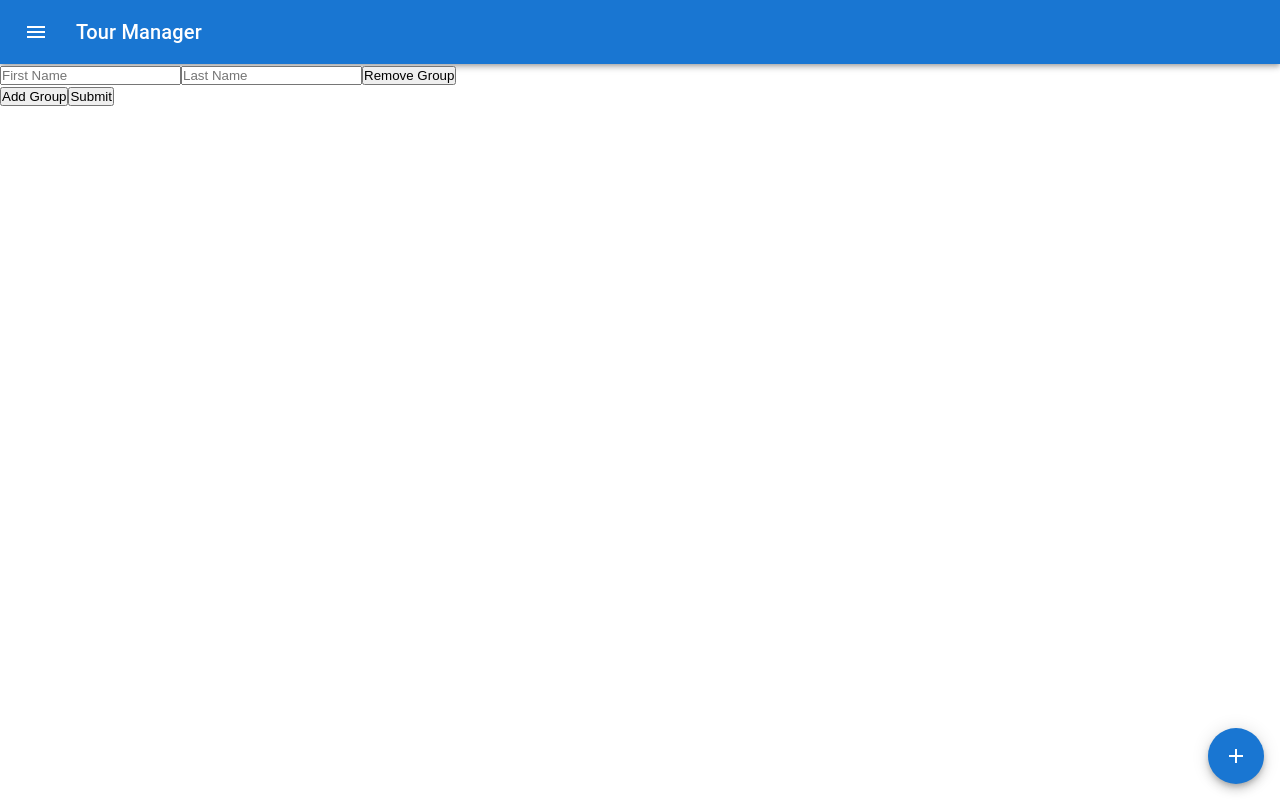
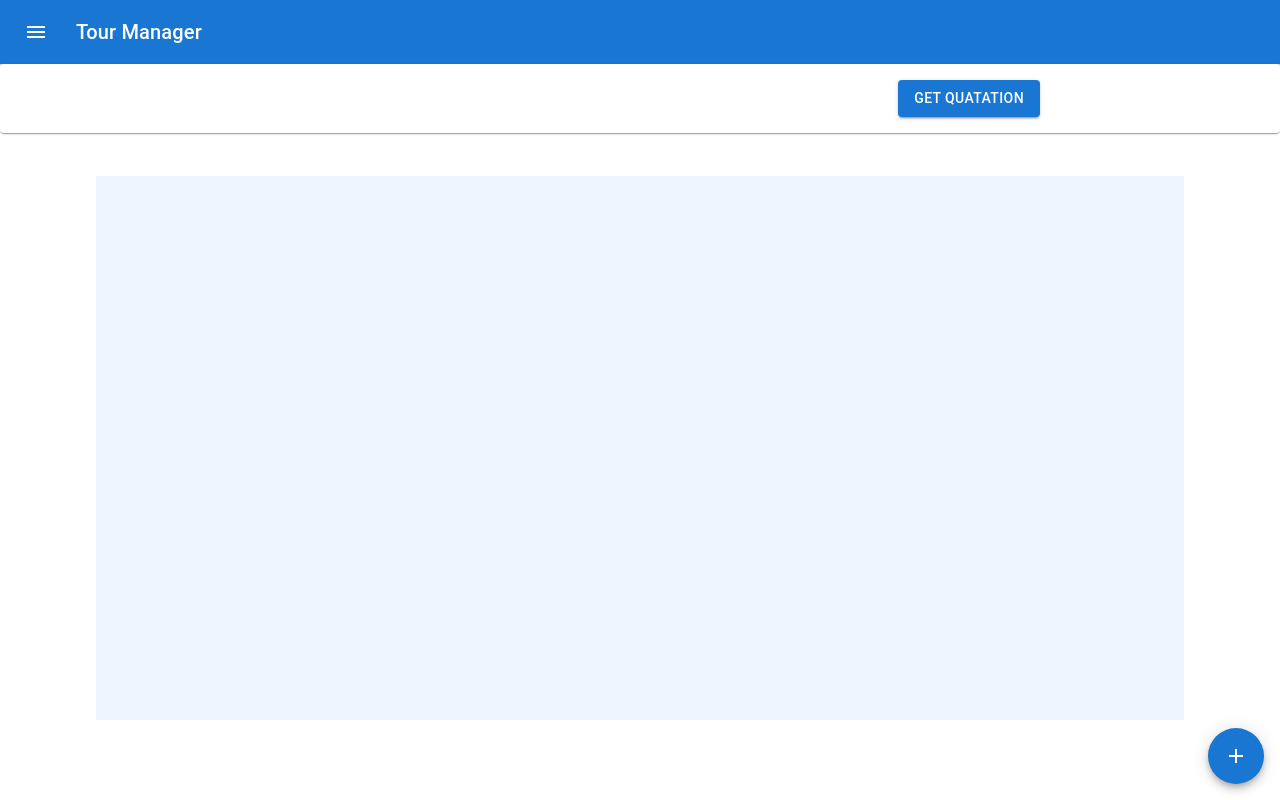
Before and after one commit to gogetin/tour-management-tool, a Next.js app: page /packages/details in a window 1280 px wide. Built offline with nearby package versions, Linux system fonts and the light colour scheme.

Commit message:
details page wip

```diff
--- a/app/(protected)/packages/details/page.jsx
+++ b/app/(protected)/packages/details/page.jsx
@@ -21,9 +21,25 @@ import {
 import { useForm, useFieldArray } from "react-hook-form";
 
 function Page() {
+  function handleAddHotel() {
+    append({
+      name: "",
+      address: "",
+      checkin: "",
+      checkout: "",
+      purchasePrice: 0,
+      sellPrice: 0,
+    });
+  }
+  function handleAddTransport() {}
+  function handleRemove(e) {
+    let id = parseInt(e.target.dataset.id);
+    console.log(id);
+    remove(id);
+  }
   const actions = [
     {
-      icon: <HotelIcon />,
+      icon: <HotelIcon onClick={handleAddHotel} />,
       name: "Add Hotel",
     },
     { icon: <AirportShuttleIcon />, name: "Add Transport" },
@@ -31,23 +47,13 @@ function Page() {
   ];
   const { register, control, handleSubmit } = useForm({
     defaultValues: {
-      // Set your initial form values here
-      hotels: [
-        {
-          name: "",
-          Address: "",
-          checkin: "",
-          checkout: "",
-          purchasePrice: 0,
-          sellPrice: 0,
-        },
-      ],
+      groups: [],
     },
   });
 
   const { fields, append, remove } = useFieldArray({
     control,
-    name: "hotels",
+    name: "groups",
   });
   const onSubmit = (data) => {
     // Handle form submission logic here
@@ -55,35 +61,109 @@ function Page() {
   };
   return (
     <>
-      <Box>
+      <Box display={"flex"} justifyContent={"center"}>
+        <Paper sx={{ width: "100%" }}>
+          <Box
+            width={"80%"}
+            display={"flex"}
+            justifyContent={"end"}
+            padding={2}
+            maxWidth={"1200px"}
+          >
+            <Button variant="contained">Get Quatation</Button>
+          </Box>
+        </Paper>
+        <Box
+          padding={4}
+          sx={{
+            position: "fixed",
+            overflowY: "scroll",
+            width: "80%",
+            height: "60vh",
+            marginTop: 14,
+            maxWidth: "1200px",
+          }}
+          bgcolor={"#eff5ff"}
+        >
           <form onSubmit={handleSubmit(onSubmit)}>
             {fields.map((group, groupIndex) => (
-            <div key={group.id}>
-              <input
+              <Box
+                key={group.id}
+                style={{ height: "100%" }}
+                display={"flex"}
+                flexDirection={"column"}
+                marginBottom={5}
+              >
+                <Paper>
+                  <Box
+                    bgcolor={"#e8eef1"}
+                    display={"flex"}
+                    alignItems={"center"}
+                    justifyContent={"space-between"}
+                    padding={1}
+                  >
+                    <Typography>Hotel</Typography>
+                    <Button
+                      color="error"
+                      data-id={groupIndex}
+                      onClick={handleRemove}
+                    >
+                      Remove
+                    </Button>
+                  </Box>
+                  <Box
+                    display={"flex"}
+                    flexDirection={"column"}
+                    alignContent={"center"}
+                    rowGap={2}
+                    padding={4}
+                  >
+                    <TextField
+                      label="Hotel Name"
                       {...register(`groups[${groupIndex}].name`)}
-                defaultValue={group.firstName} // use defaultValue for default values
-                placeholder="First Name"
+                      defaultValue={group.firstName}
+                      placeholder="Hotel Name"
+                      size="small"
                     />
-              <input
-                {...register(`groups[${groupIndex}].lastName`)}
-                defaultValue={group.lastName} // use defaultValue for default values
-                placeholder="Last Name"
+                    <TextField
+                      {...register(`groups[${groupIndex}].address`)}
+                      defaultValue={group.address}
+                      placeholder="Hotel Address"
+                      size="small"
                     />
-              <button type="button" onClick={() => remove(groupIndex)}>
-                Remove Group
-              </button>
-            </div>
+                    <TextField
+                      {...register(`groups[${groupIndex}].checkin`)}
+                      defaultValue={group.checkin}
+                      placeholder="Checkin Date"
+                      size="small"
+                    />
+                    <TextField
+                      {...register(`groups[${groupIndex}].checkout`)}
+                      defaultValue={group.checkin}
+                      placeholder="Checkout Date"
+                      size="small"
+                    />
+                    <TextField
+                      {...register(`groups[${groupIndex}].sellPrice`)}
+                      defaultValue={group.checkin}
+                      placeholder="Sell Price"
+                      size="small"
+                    />
+                    <TextField
+                      {...register(`groups[${groupIndex}].purchasePrice`)}
+                      defaultValue={group.checkin}
+                      placeholder="Purchase Price"
+                      size="small"
+                    />
+                    <Button size="small" variant="contained" type="button">
+                      Save
+                    </Button>
+                  </Box>
+                </Paper>
+              </Box>
             ))}
-
-          <button
-            type="button"
-            onClick={() => append({ firstName: "", lastName: "" })}
-          >
-            Add Group
-          </button>
-
-          <button type="submit">Submit</button>
           </form>
+        </Box>
       </Box>
 
       <SpeedDial
```
Lines whose indentation alone changed are shown as unchanged.
